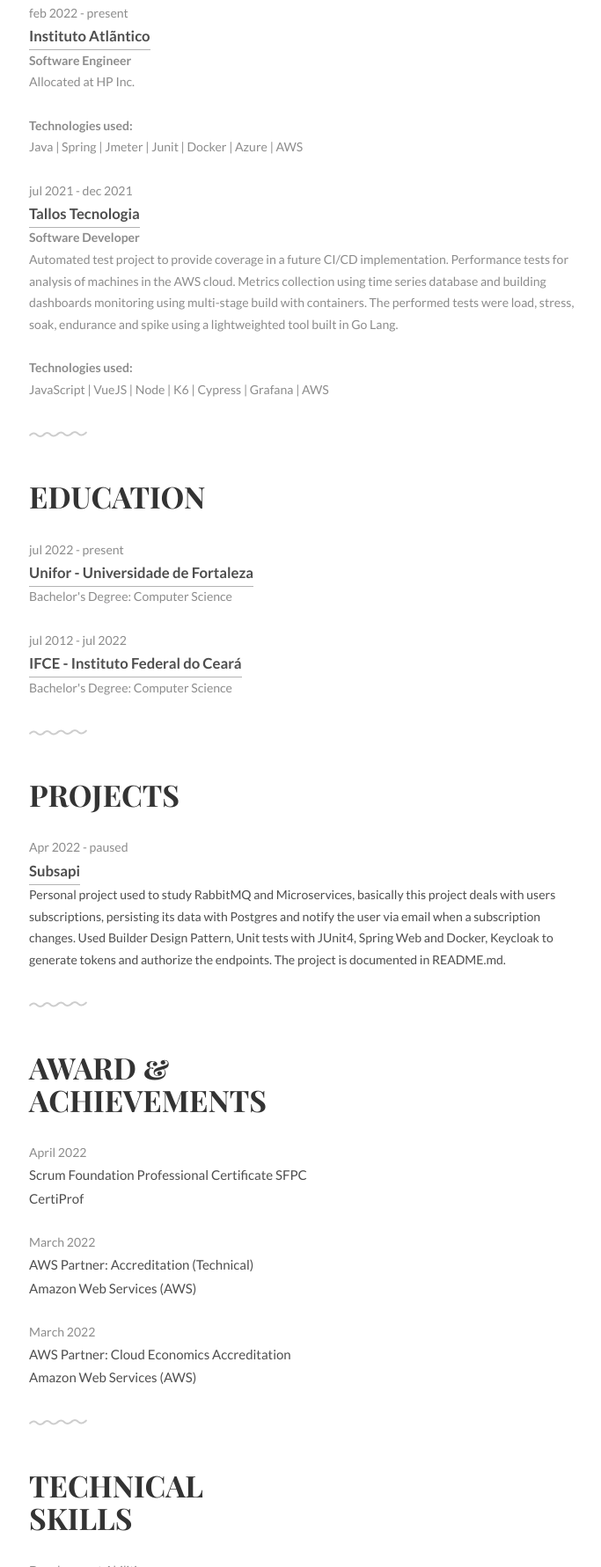
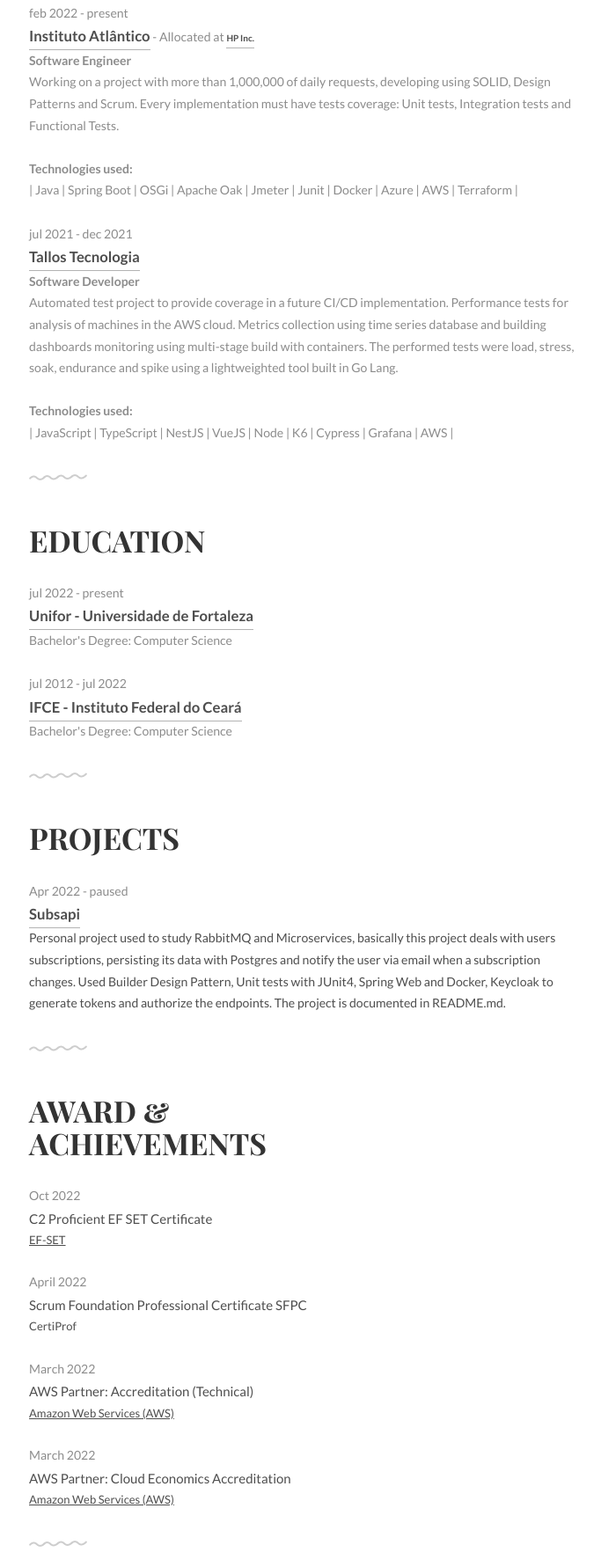
Before and after one commit to brenoma/brenoma.github.io, a plain HTML site: page index.html in a window 1280 px wide. Shown: the part 1019-2800 px from the top of the page at 88% size, without its empty margins (296-979 px from the left). Drawn offline with Linux system fonts and the light colour scheme.

Commit message:
Update gitignore and some details in html

```diff
--- a/index.html
+++ b/index.html
@@ -35,6 +35,7 @@
 						<li><a href="#projects">Projects</a></li>
 				        <li><a href="#achievements">Achievements</a></li>
 				        <li><a href="#hard-skills">Skills</a></li>
+						<li><a href="https://medium.com/@brenoma" target="_blank">Blog</a></li>
 				    </ul>
 				</nav>
 			</header>
@@ -69,11 +70,14 @@
 			<h1>Work<br>Experiences</h1>
 			<ul class="work-list">
 				<li>feb 2022 - present</li>
-				<li><a href="https://www.atlantico.com.br/">Instituto Atlãntico</a></li>
+				<li><a href="https://www.atlantico.com.br/">Instituto Atlântico</a> - Allocated at <a href="https://hp.com" style="font-size: x-small">HP Inc.</a></li>
 				<li><strong>Software Engineer</strong></li>
-				<li>Allocated at HP Inc.</li>
+				<li>
+					Working on a project with more than 1,000,000 of daily requests, developing using SOLID, Design Patterns and Scrum.
+					Every implementation must have tests coverage: Unit tests, Integration tests and Functional Tests.
+				</li>
 				<br><li><strong>Technologies used:</strong></li>
-				<li>Java | Spring | Jmeter | Junit | Docker | Azure | AWS</li>
+				<li>| Java | Spring Boot | OSGi | Apache Oak | Jmeter | Junit | Docker | Azure | AWS | Terraform |</li>
 			</ul>
 			<ul class="work-list">
 				<li>jul 2021 - dec 2021</li>
@@ -82,7 +86,7 @@
 				<li>Automated test project to provide coverage in a future CI/CD implementation.
 					Performance tests for analysis of machines in the AWS cloud. Metrics collection using time series database and building dashboards monitoring using multi-stage build with containers. The performed tests were load, stress, soak, endurance and spike using a lightweighted tool built in Go Lang.</li>
 				<br><li><strong>Technologies used:</strong></li>
-				<li>JavaScript | VueJS | Node | K6 | Cypress | Grafana | AWS</li>
+				<li>| JavaScript | TypeScript | NestJS | VueJS | Node | K6 | Cypress | Grafana | AWS |</li>
 			</ul>
 		</div>
 	</div>
@@ -126,19 +130,24 @@
 		<div class="container">
 			<h1>Award &amp;<br>Achievements</h1>
 			<ul class="award-list list-flat">
+				<li>Oct 2022</li>
+				<li>C2 Proficient EF SET Certificate</li>
+				<li style="font-size: small"><a href="https://www.efset.org/cert/LBSzAR">EF-SET</a></li>
+			</ul>
+			<ul class="award-list list-flat">
 				<li>April 2022</li>
 				<li>Scrum Foundation Professional Certificate SFPC</li>
-				<li>CertiProf</li>
+				<li style="font-size: small"><a>CertiProf</a></li>
 			</ul>
 			<ul class="award-list list-flat">
 				<li>March 2022</li>
 				<li>AWS Partner: Accreditation (Technical)</li>
-				<li>Amazon Web Services (AWS)</li>
+				<li style="font-size: small"><a href="https://www.credly.com/badges/7b4a18a3-a613-4670-8446-53cdc209b17b">Amazon Web Services (AWS)</a></li>
 			</ul>
 			<ul class="award-list list-flat">
 				<li>March 2022</li>
 				<li>AWS Partner: Cloud Economics Accreditation</li>
-				<li>Amazon Web Services (AWS)</li>
+				<li style="font-size: small"><a href="https://www.credly.com/badges/17357a94-8426-4e2b-af0f-b4148e70e788">Amazon Web Services (AWS)</a></li>
 			</ul>
 		</div>
 	</div>
@@ -149,19 +158,19 @@
 			<h1>Technical<br>Skills</h1>
 			<ul class="skill-list list-flat">
 				<li>Development Abilities</li>
-				<li>Java (8 & 11) | Spring | JMeter | JUnit | Rest Assured Tests</li>
+				<li>| Java (8 & 11) | Spring | OSGi | Apache Oak | JMeter | JUnit | Rest Assured Tests |</li>
 			</ul>
 			<ul class="skill-list list-flat">
 				<li>Database</li>
-				<li>MySQL | MongoDB | Postgres</li>
+				<li>| MySQL | MongoDB | Postgres | DynamoDB |</li>
 			</ul>
 			<ul class="skill-list list-flat">
 				<li>DevOps Technologies</li>
-				<li>Docker | Azure | AWS | Grafana | Kibana | K6</li>
+				<li>| Docker | Microsoft Azure | AWS | Grafana | Kibana | K6 | Terraform |</li>
 			</ul>
 			<ul class="skill-list list-flat">
 				<li>Languages</li>
-				<li>Portuguese (Native) | English (Work Proficiency) | German (Elementary Proficiency)</li>
+				<li>| Portuguese (Native) | English (Work Proficiency) | German (Elementary Proficiency) |</li>
 			</ul>
 		</div>
 	</div>
@@ -201,13 +210,13 @@
 		<div class="container">
 			<div class="units-row">
 			    <div class="unit-50">
-			    	<p>Breno Araripe 2022</p>
+			    	<p>Breno Araripe @ 2022</p>
 			    </div>
 			    <div class="unit-50">
 					<ul class="social list-flat right">
 						<li><a href="mailto:brenoma@live.com"><i class="fa fa-send"></i></a></li>
 						<li><a href="https://instagram.com/eusouumsilocorb"><i class="fa fa-instagram"></i></a></li>
-						<li><a href="https://medium.com/@brenoma"><i class="fa fa-medium"></i></a></li>
+						<li><a href="https://medium.com/@brenoma"><i class="fa fa-book"></i></a></li>
 						<li><a href="https://twitter.com/bsilocorb"><i class="fa fa-twitter"></i></a></li>
 						<li><a href="https://www.linkedin.com/in/brenoma/"><i class="fa fa-linkedin"></i></a></li>
 						<li><a href="https://github.com/brenoma"><i class="fa fa-github"></i></a></li>
```
Also changed, not shown: 1 other file.
